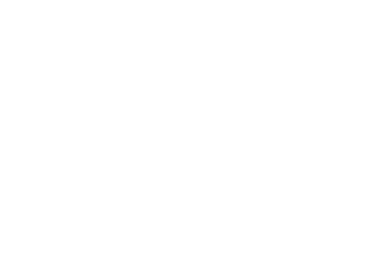
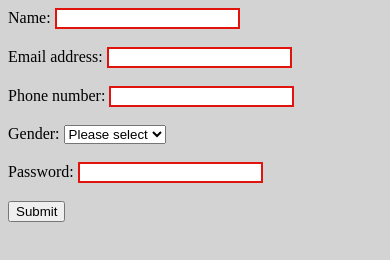
Before and after one commit to rogonyphilemon/gitbase, a plain HTML site: page index.html in a window 390 px wide. Drawn offline with Linux system fonts and the light colour scheme.

Commit message:
Add files via upload
Create a simple form with the following features 1. Takes in Name, Email address, Phone number, Gender and Password 2. A SUBMIT button. 3. On submit must highlight the empty block. 4. Error message when entering the wrong format of email ID. 5. Display a success message on successful submission

```diff
--- a/index.html
+++ b/index.html
@@ -2,6 +2,57 @@
 <html>
  <head>
     <title>first page</title>
+    <style>
+      body{background-color: lightgray;}
+      input:invalid {
+  border: 2px solid #e0140d;
+}
+
+    </style>
  </head>
+ <body>
+   <form id="myForm" onsubmit="return validateForm()">
+  <label for="name">Name:</label>
+  <input type="text" id="name" name="name" required><br><br>
+
+  <label for="email">Email address:</label>
+  <input type="email" id="email" name="email" required><br><br>
+
+  <label for="phone">Phone number:</label>
+  <input type="tel" id="phone" name="phone" required><br><br>
+
+  <label for="gender">Gender:</label>
+  <select id="gender" name="gender" required>
+    <option value="">Please select</option>
+    <option value="male">Male</option>
+    <option value="female">Female</option>
+    <option value="other">Other</option>
+  </select><br><br>
+
+  <label for="password">Password:</label>
+  <input type="password" id="password" name="password" required><br><br>
+
+  <input type="submit" value="Submit">
+</form>
+      <script>
+         function ValidateEmail(mail)
+{
+ if (/^\w+([\.-]?\w+)*@\w+([\.-]?\w+)*(\.\w{2,3})+$/.test(myForm.emailAddr.value))
+  {
+    return (true)
+  }
+    alert("You have entered an invalid email address!")
+    return (false)
+}
+function validateForm() {
+  //  form validation
+
+
+  alert("Form submitted successfully!");
+  return true;
+}
+
+      </script>
+ </body>
 
 </html>
```
